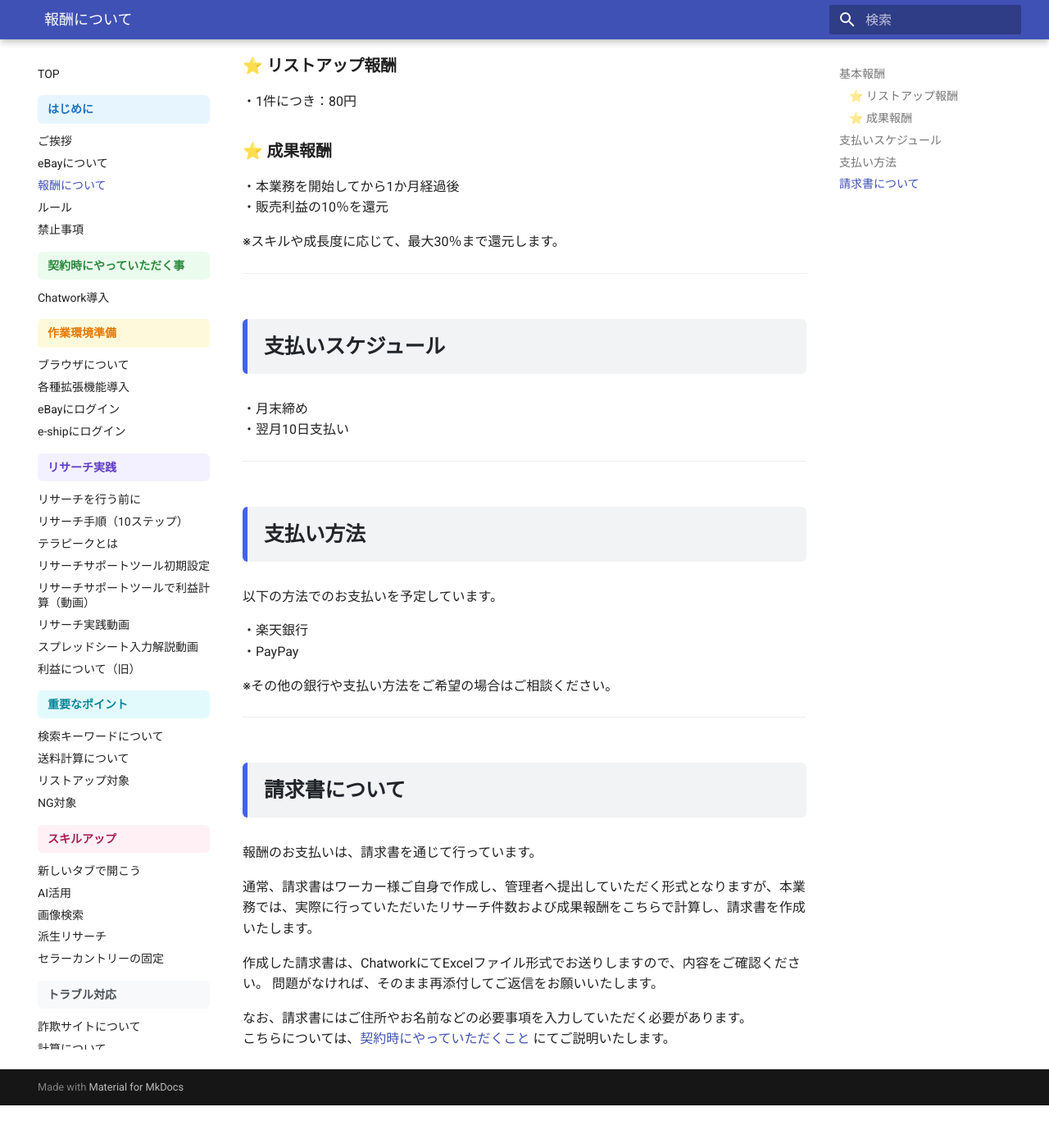
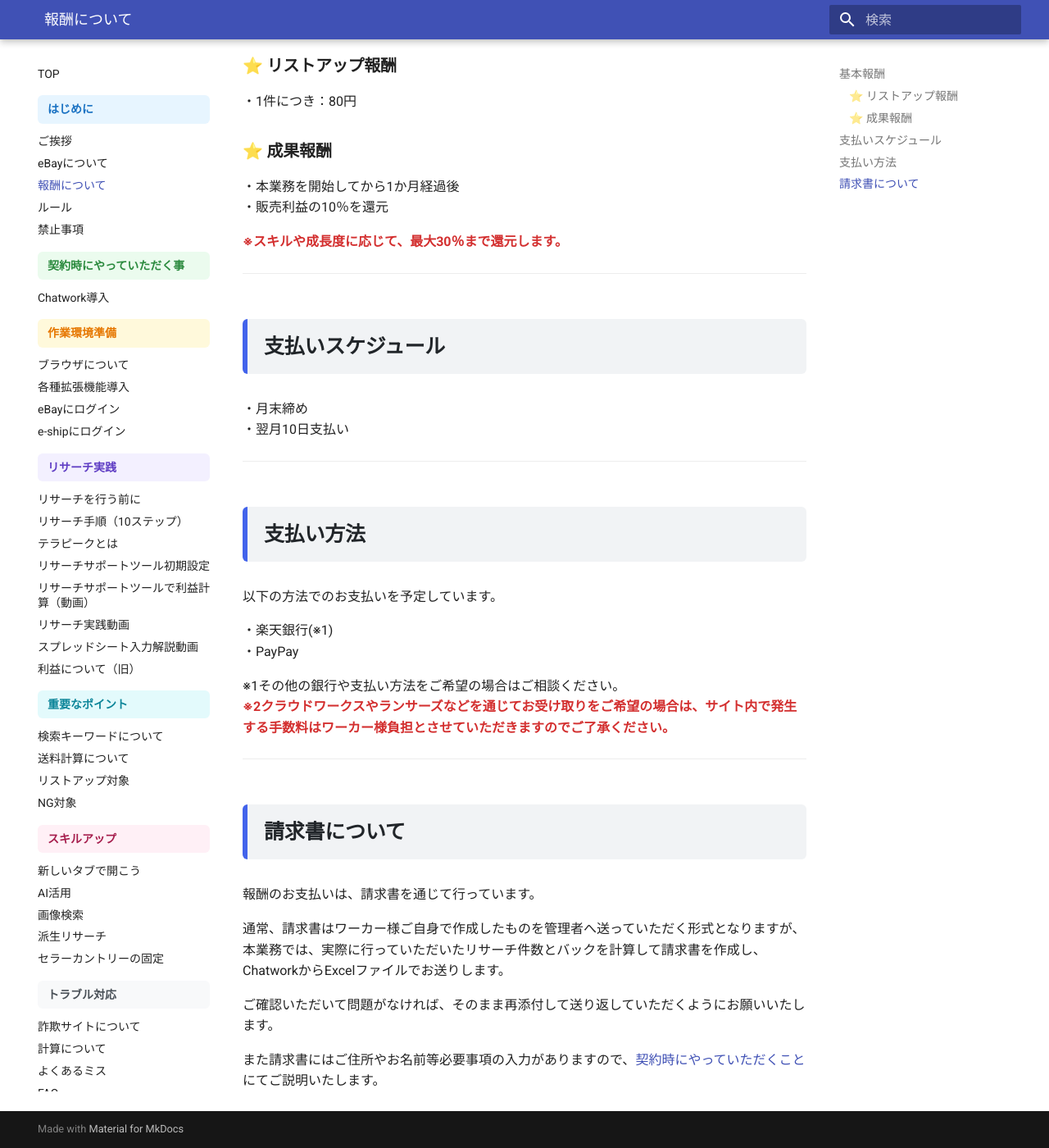
Before and after one commit to jun-hata/outsourcing-manual, an MkDocs documentation site: the page built from docs/compensation.md, in a window 1280 px wide and 1400 px high, scrolled down 284 px. Shown: the whole window at 82% size. Built offline with MkDocs 1.6.1 and Material for MkDocs 9.7.7, drawn with Linux system fonts in a browser that asks for light colours; before the commit the page ends 1632 px from its top, so only the background shows below that.

Commit message:
色変更

```diff
--- a/docs/compensation.md
+++ b/docs/compensation.md
@@ -12,7 +12,7 @@
 ・本業務を開始してから1か月経過後
 ・販売利益の10％を還元
 
-※スキルや成長度に応じて、最大30％まで還元します。
+<span class="red-text">※スキルや成長度に応じて、最大30％まで還元します。</span>
 
 ---
 
@@ -27,10 +27,11 @@
 
 以下の方法でのお支払いを予定しています。
 
-・楽天銀行
+・楽天銀行(※1)
 ・PayPay
 
-※その他の銀行や支払い方法をご希望の場合はご相談ください。
+※1その他の銀行や支払い方法をご希望の場合はご相談ください。
+<span class="red-text">※2クラウドワークスやランサーズなどを通じてお受け取りをご希望の場合は、サイト内で発生する手数料はワーカー様負担とさせていただきますのでご了承ください。</span>
 
 ---
 
@@ -38,10 +39,8 @@
 
 報酬のお支払いは、請求書を通じて行っています。
 
-通常、請求書はワーカー様ご自身で作成し、管理者へ提出していただく形式となりますが、本業務では、実際に行っていただいたリサーチ件数および成果報酬をこちらで計算し、請求書を作成いたします。
+通常、請求書はワーカー様ご自身で作成したものを管理者へ送っていただく形式となりますが、本業務では、実際に行っていただいたリサーチ件数とバックを計算して請求書を作成し、ChatworkからExcelファイルでお送りします。
 
-作成した請求書は、ChatworkにてExcelファイル形式でお送りしますので、内容をご確認ください。
-問題がなければ、そのまま再添付してご返信をお願いいたします。
+ご確認いただいて問題がなければ、そのまま再添付して送り返していただくようにお願いいたします。
 
-なお、請求書にはご住所やお名前などの必要事項を入力していただく必要があります。
-こちらについては、[契約時にやっていただくこと](env_chatwork.md) にてご説明いたします。
+また請求書にはご住所やお名前等必要事項の入力がありますので、[契約時にやっていただくこと](env_chatwork.md) にてご説明いたします。
--- a/docs/stylesheets/extra.css
+++ b/docs/stylesheets/extra.css
@@ -157,3 +157,12 @@
 
   border-bottom: none;
 }
+
+/* =====================================================
+   文字色ユーティリティ（本文内の一部だけ色を変える用）
+===================================================== */
+
+.red-text {
+  color: #d32f2f;
+  font-weight: 700;
+}
```
